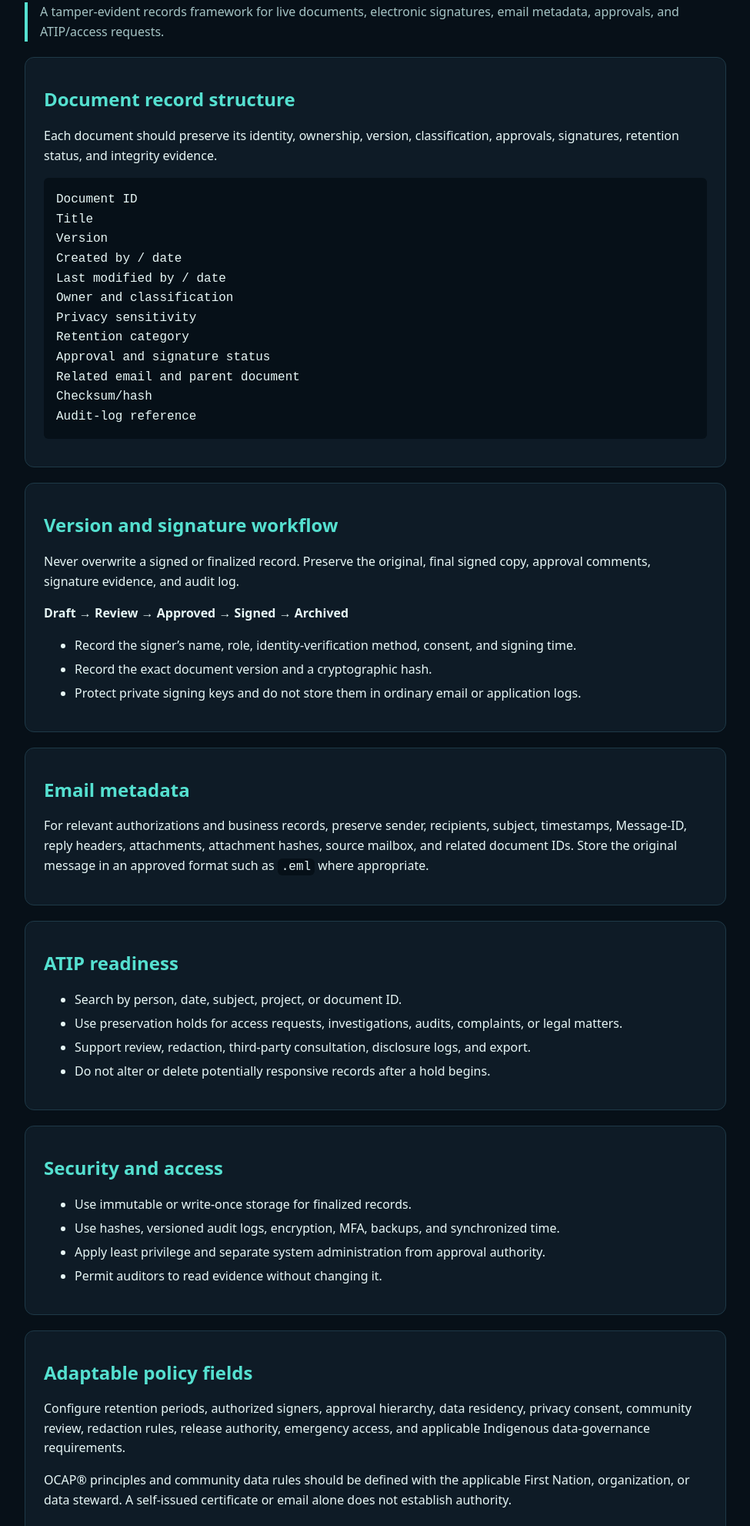
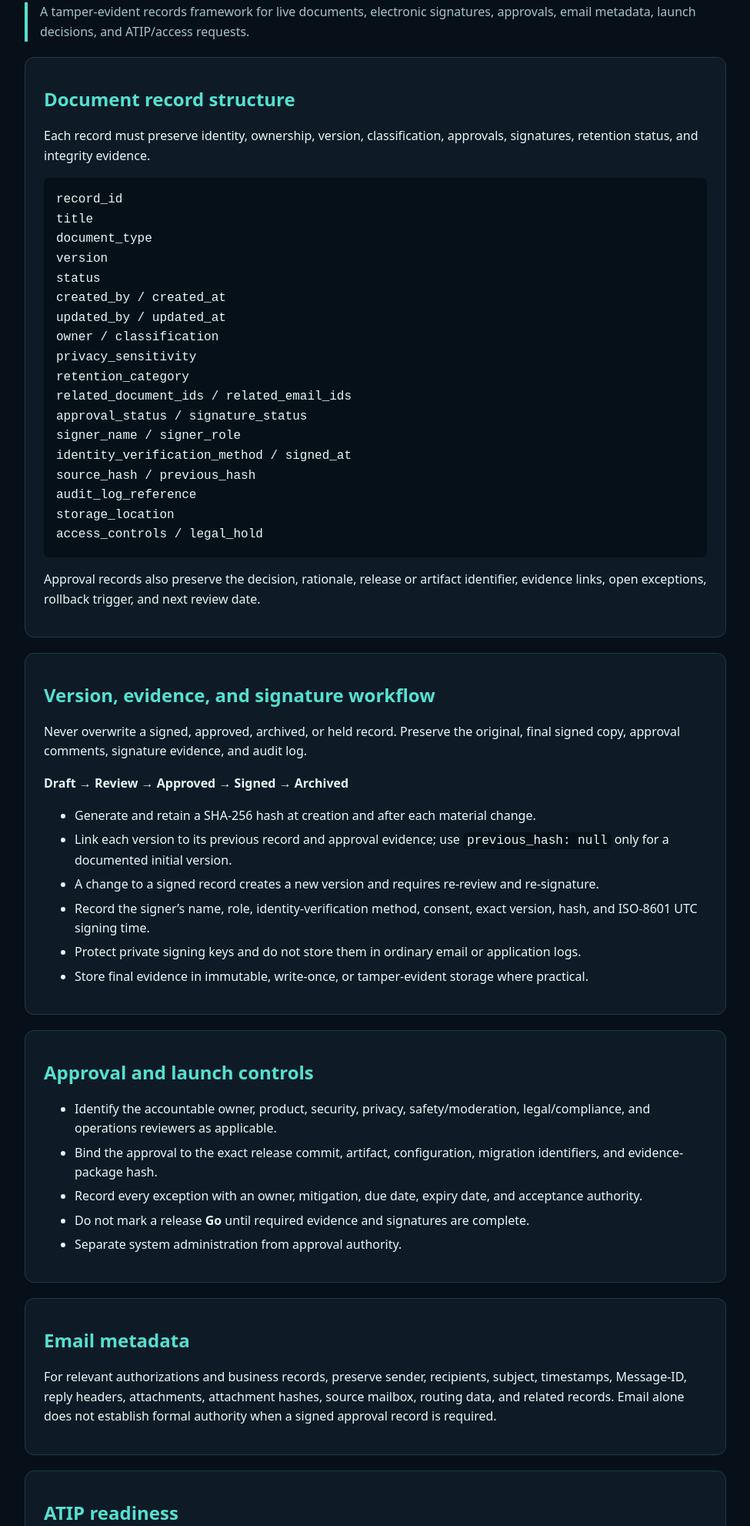
Before and after one commit to waskahativan2-wq/Metaverse, a plain HTML site: page docs/records-policy.html in a window 1280 px wide. Shown: the part 126-2108 px from the top of the page at 77% size, without its empty margins (152-1127 px from the left). Drawn offline with Linux system fonts and the light colour scheme.

Commit message:
Synchronize HTML records policy with approval, evidence, and signature controls.

```diff
--- a/docs/records-policy.html
+++ b/docs/records-policy.html
@@ -3,7 +3,7 @@
 <head>
   <meta charset="utf-8">
   <meta name="viewport" content="width=device-width, initial-scale=1">
-  <meta name="description" content="OSIS live document, electronic signature, email metadata, and ATIP records policy.">
+  <meta name="description" content="OSIS live document, electronic signature, email metadata, approval, and ATIP records policy.">
   <title>OSIS Live Document and Signature Records</title>
   <style>
     :root { color-scheme: dark; --bg:#071018; --panel:#0e1b26; --text:#e7f7f6; --muted:#a5c4c5; --accent:#55e0d0; }
@@ -14,7 +14,7 @@
     section { background:var(--panel); border:1px solid #1e3947; border-radius:12px; padding:20px 24px; margin:20px 0; }
     code, pre { background:#061018; border-radius:6px; }
     code { padding:2px 5px; }
-    pre { padding:16px; overflow:auto; }
+    pre { padding:16px; overflow:auto; white-space:pre-wrap; }
     li { margin:.35rem 0; }
     .notice { border-left:4px solid var(--accent); padding-left:16px; color:var(--muted); }
   </style>
@@ -22,39 +22,60 @@
 <body>
 <main>
   <h1>OSIS Live Document and Signature Records</h1>
-  <p class="notice">A tamper-evident records framework for live documents, electronic signatures, email metadata, approvals, and ATIP/access requests.</p>
+  <p class="notice">A tamper-evident records framework for live documents, electronic signatures, approvals, email metadata, launch decisions, and ATIP/access requests.</p>
 
   <section>
     <h2>Document record structure</h2>
-    <p>Each document should preserve its identity, ownership, version, classification, approvals, signatures, retention status, and integrity evidence.</p>
-    <pre>Document ID
-Title
-Version
-Created by / date
-Last modified by / date
-Owner and classification
-Privacy sensitivity
-Retention category
-Approval and signature status
-Related email and parent document
-Checksum/hash
-Audit-log reference</pre>
+    <p>Each record must preserve identity, ownership, version, classification, approvals, signatures, retention status, and integrity evidence.</p>
+    <pre>record_id
+title
+document_type
+version
+status
+created_by / created_at
+updated_by / updated_at
+owner / classification
+privacy_sensitivity
+retention_category
+related_document_ids / related_email_ids
+approval_status / signature_status
+signer_name / signer_role
+identity_verification_method / signed_at
+source_hash / previous_hash
+audit_log_reference
+storage_location
+access_controls / legal_hold</pre>
+    <p>Approval records also preserve the decision, rationale, release or artifact identifier, evidence links, open exceptions, rollback trigger, and next review date.</p>
   </section>
 
   <section>
-    <h2>Version and signature workflow</h2>
-    <p>Never overwrite a signed or finalized record. Preserve the original, final signed copy, approval comments, signature evidence, and audit log.</p>
+    <h2>Version, evidence, and signature workflow</h2>
+    <p>Never overwrite a signed, approved, archived, or held record. Preserve the original, final signed copy, approval comments, signature evidence, and audit log.</p>
     <p><strong>Draft → Review → Approved → Signed → Archived</strong></p>
     <ul>
-      <li>Record the signer’s name, role, identity-verification method, consent, and signing time.</li>
-      <li>Record the exact document version and a cryptographic hash.</li>
+      <li>Generate and retain a SHA-256 hash at creation and after each material change.</li>
+      <li>Link each version to its previous record and approval evidence; use <code>previous_hash: null</code> only for a documented initial version.</li>
+      <li>A change to a signed record creates a new version and requires re-review and re-signature.</li>
+      <li>Record the signer’s name, role, identity-verification method, consent, exact version, hash, and ISO-8601 UTC signing time.</li>
       <li>Protect private signing keys and do not store them in ordinary email or application logs.</li>
+      <li>Store final evidence in immutable, write-once, or tamper-evident storage where practical.</li>
+    </ul>
+  </section>
+
+  <section>
+    <h2>Approval and launch controls</h2>
+    <ul>
+      <li>Identify the accountable owner, product, security, privacy, safety/moderation, legal/compliance, and operations reviewers as applicable.</li>
+      <li>Bind the approval to the exact release commit, artifact, configuration, migration identifiers, and evidence-package hash.</li>
+      <li>Record every exception with an owner, mitigation, due date, expiry date, and acceptance authority.</li>
+      <li>Do not mark a release <strong>Go</strong> until required evidence and signatures are complete.</li>
+      <li>Separate system administration from approval authority.</li>
     </ul>
   </section>
 
   <section>
     <h2>Email metadata</h2>
-    <p>For relevant authorizations and business records, preserve sender, recipients, subject, timestamps, Message-ID, reply headers, attachments, attachment hashes, source mailbox, and related document IDs. Store the original message in an approved format such as <code>.eml</code> where appropriate.</p>
+    <p>For relevant authorizations and business records, preserve sender, recipients, subject, timestamps, Message-ID, reply headers, attachments, attachment hashes, source mailbox, routing data, and related records. Email alone does not establish formal authority when a signed approval record is required.</p>
   </section>
 
   <section>
@@ -70,22 +91,23 @@ Audit-log reference</pre>
   <section>
     <h2>Security and access</h2>
     <ul>
-      <li>Use immutable or write-once storage for finalized records.</li>
-      <li>Use hashes, versioned audit logs, encryption, MFA, backups, and synchronized time.</li>
-      <li>Apply least privilege and separate system administration from approval authority.</li>
+      <li>Use least privilege, MFA, encryption, backups, synchronized time, and versioned audit logs.</li>
       <li>Permit auditors to read evidence without changing it.</li>
+      <li>Protect signing keys and administrative credentials.</li>
+      <li>Test evidence retrieval and backup restoration periodically.</li>
     </ul>
   </section>
 
   <section>
     <h2>Adaptable policy fields</h2>
     <p>Configure retention periods, authorized signers, approval hierarchy, data residency, privacy consent, community review, redaction rules, release authority, emergency access, and applicable Indigenous data-governance requirements.</p>
-    <p>OCAP® principles and community data rules should be defined with the applicable First Nation, organization, or data steward. A self-issued certificate or email alone does not establish authority.</p>
+    <p>OCAP® principles and community data rules should be defined with the applicable First Nation, organization, or data steward. A self-issued certificate or email alone does not establish authority, consent, or ownership.</p>
   </section>
 
   <section>
     <h2>Policy statement</h2>
-    <p><strong>Every approved OSIS document must be attributable, versioned, time-stamped, tamper-evident, retrievable, and linked to its approval and signature evidence. Email and metadata must be preserved according to applicable privacy, access-to-information, records-management, and community data-governance requirements.</strong></p>
+    <p><strong>Every approved OSIS document must be attributable, versioned, time-stamped, tamper-evident, retrievable, and linked to its approval and signature evidence. Email and metadata must be preserved when they form part of the record.</strong></p>
+    <p>This framework supports operational governance and lawful disclosure; it does not replace legal advice or jurisdiction-specific requirements.</p>
   </section>
 </main>
 </body>
```
